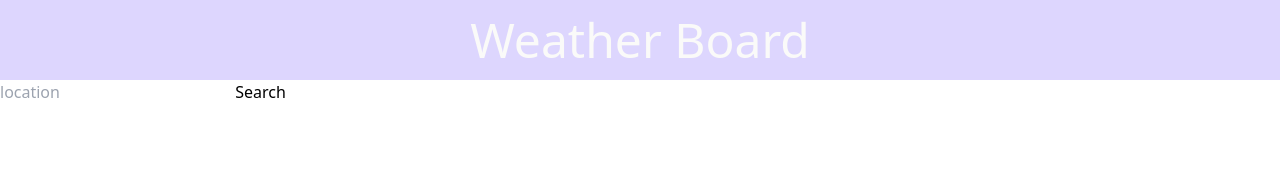
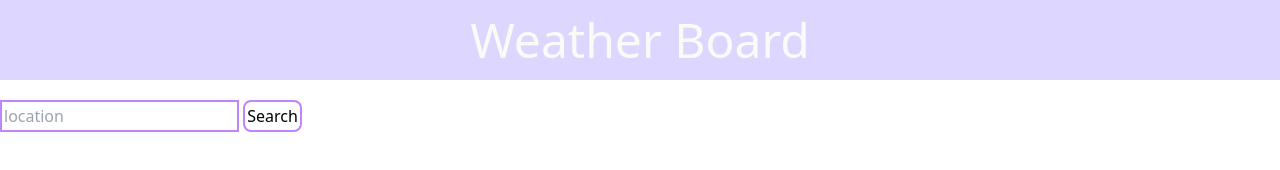
Before and after one commit to amerkulovic/Weather-Dashboard, a plain HTML site: page index.html in a window 1280 px wide. Drawn offline with nearby package versions, Linux system fonts and the light colour scheme.

Commit message:
added styling to buttons

```diff
--- a/index.html
+++ b/index.html
@@ -11,9 +11,9 @@
     <header class="bg-violet-200 text-stone-50 text-center text-5xl p-4">
       <h1>Weather Board</h1>
     </header>
-    <section>
-      <input type="text" placeholder="location" />
-      <button>Search</button>
+    <section class="inline-block place-content-center my-5">
+      <input type="text" placeholder="location" class="border-purple-400 border-2 p-0.5" />
+      <button class="border-purple-400 border-2 p-0.5 rounded-lg">Search</button>
     </section>
   </body>
 </html>
```
